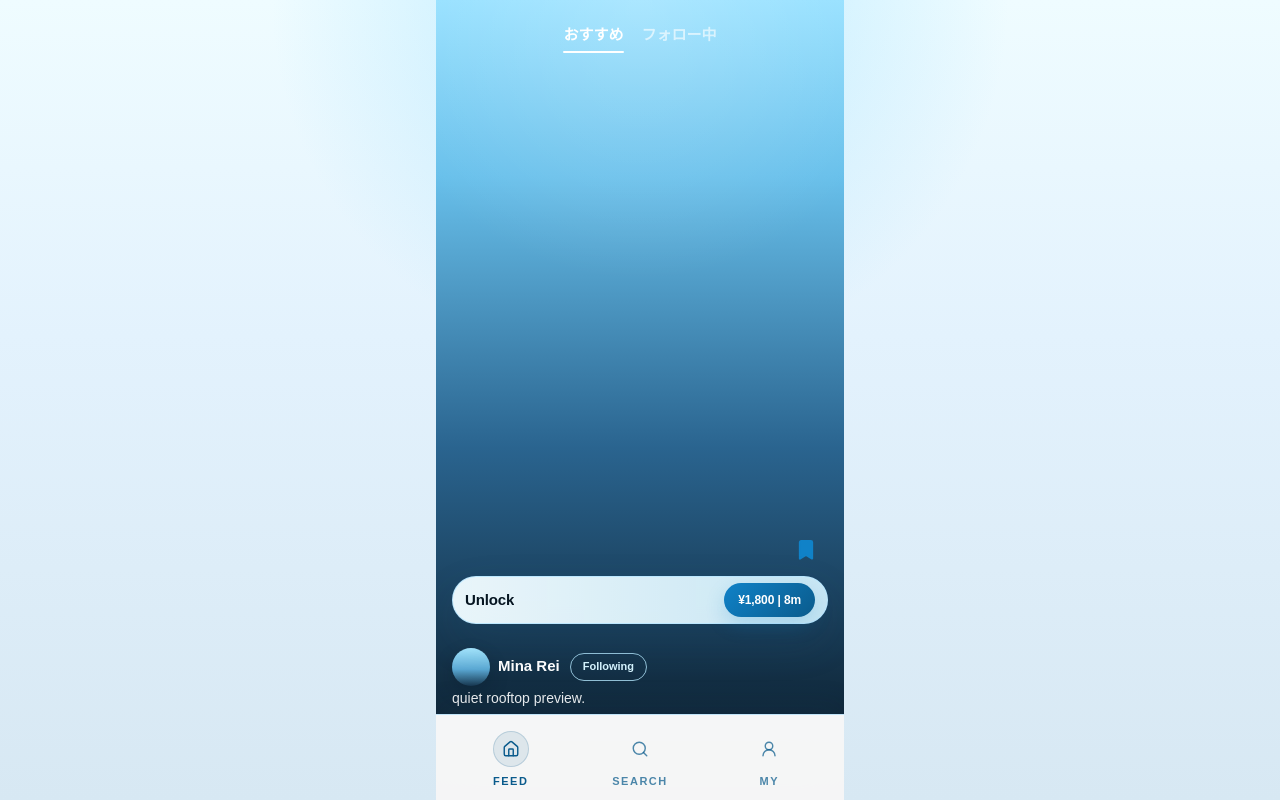
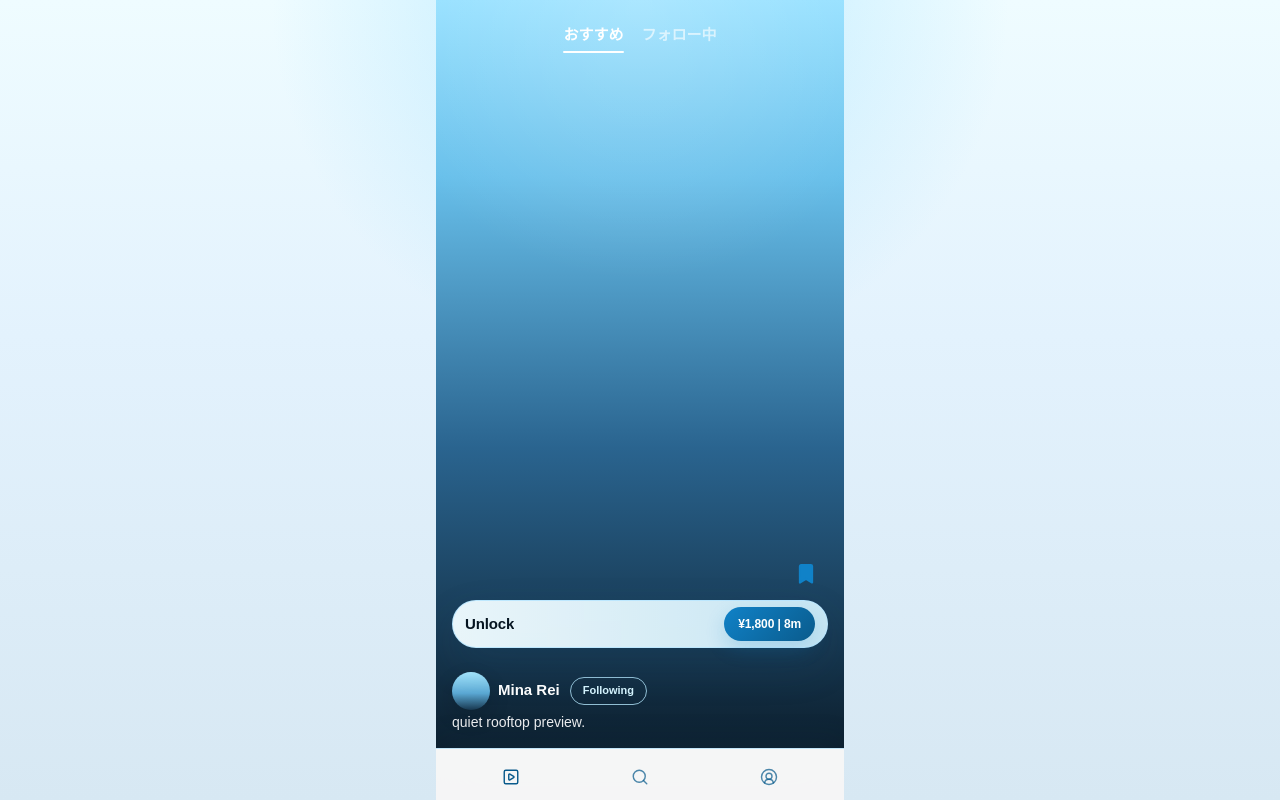
Before and after one commit to LinkLynx-AI/shorts-fans, a Next.js app in the folder frontend/: page / in a window 1280 px wide. Built offline with nearby package versions, Linux system fonts and the light colour scheme.

Commit message:
shorts下部UIとフットバーを調整

```diff
--- a/frontend/src/features/fan-navigation/model/fan-navigation.ts
+++ b/frontend/src/features/fan-navigation/model/fan-navigation.ts
@@ -1,19 +1,19 @@
-import { House, Search, UserRound } from "lucide-react";
+import { CircleUserRound, Search, SquarePlay } from "lucide-react";
 import type { LucideIcon } from "lucide-react";
 
 export type FanNavigationKey = "fan" | "feed" | "search";
 
 export type FanNavigationItem = {
+  ariaLabel: string;
   href: string;
   icon: LucideIcon;
   key: FanNavigationKey;
-  label: string;
 };
 
 const navigationItems = [
-  { href: "/", icon: House, key: "feed", label: "Feed" },
-  { href: "/search", icon: Search, key: "search", label: "Search" },
-  { href: "/fan", icon: UserRound, key: "fan", label: "My" },
+  { ariaLabel: "フィード", href: "/", icon: SquarePlay, key: "feed" },
+  { ariaLabel: "検索", href: "/search", icon: Search, key: "search" },
+  { ariaLabel: "マイ", href: "/fan", icon: CircleUserRound, key: "fan" },
 ] as const satisfies readonly FanNavigationItem[];
 
 /**
--- a/frontend/src/features/fan-navigation/ui/fan-bottom-navigation.tsx
+++ b/frontend/src/features/fan-navigation/ui/fan-bottom-navigation.tsx
@@ -24,26 +24,16 @@ export function FanBottomNavigation() {
         return (
           <Link
             key={item.key}
+            aria-label={item.ariaLabel}
             aria-current={isActive ? "page" : undefined}
             className={cn(
-              "grid min-h-[52px] justify-items-center gap-1.5 rounded-[18px] px-2 py-2 text-[11px] font-semibold uppercase tracking-[0.14em] transition",
-              isActive ? "text-accent-strong" : "text-accent-strong/72 hover:bg-white/72",
+              "grid min-h-10 place-items-center px-2 py-2 transition",
+              isActive ? "text-accent-strong" : "text-accent-strong/72 hover:text-accent-strong/84",
             )}
             href={item.href}
           >
-            <span className="grid justify-items-center gap-1.5">
-              <span
-                className={cn(
-                  "inline-flex size-9 items-center justify-center rounded-full border transition",
-                  isActive
-                    ? "border-accent-strong/18 bg-accent-strong/10"
-                    : "border-transparent bg-transparent",
-                )}
-              >
-                <item.icon className="size-[18px]" strokeWidth={1.9} />
-              </span>
-              <span>{item.label}</span>
-            </span>
+            <item.icon aria-hidden="true" className="size-[18px]" strokeWidth={1.9} />
+            <span className="sr-only">{item.ariaLabel}</span>
           </Link>
         );
       })}
--- a/frontend/src/widgets/immersive-short-surface/ui/immersive-short-surface.tsx
+++ b/frontend/src/widgets/immersive-short-surface/ui/immersive-short-surface.tsx
@@ -68,7 +68,7 @@ function PinRail({ pinned }: PinRailProps) {
   const label = pinned ? "Pinned short" : "Pin short";
 
   return (
-    <div className="absolute bottom-[228px] right-4 z-20 flex flex-col items-center gap-2.5">
+    <div className="absolute right-4 z-20 flex flex-col items-center gap-2.5" style={{ bottom: "204px" }}>
       <button
         aria-label={label}
         aria-pressed={pinned}
@@ -114,7 +114,7 @@ function FeedCreatorAvatar() {
 
 function CreatorBlock({ creator, followed, short }: CreatorBlockProps) {
   return (
-    <div className="absolute inset-x-0 bottom-0 z-10 px-4 pb-[92px]">
+    <div className="absolute inset-x-0 bottom-0 z-10 px-4" style={{ paddingBottom: "68px" }}>
       <div className="w-[min(88%,344px)] max-w-[344px]">
         <div className="flex w-fit max-w-full items-center gap-2.5">
           <Link
@@ -157,11 +157,13 @@ export function ImmersiveShortSurface(props: ImmersiveShortSurfaceProps) {
         <h1 className="sr-only">{mode === "feed" ? "Feed" : "Short detail"}</h1>
         <ShortSurfaceHeader {...props} />
         <PinRail pinned={pinned} />
-        <UnlockCta
-          className="absolute inset-x-4 bottom-[176px] z-20"
-          {...(mode === "feed" ? { href: `/shorts/${short.id}` } : {})}
-          short={short}
-        />
+        <div className="absolute inset-x-4 z-20" style={{ bottom: "152px" }}>
+          <UnlockCta
+            className="w-full"
+            {...(mode === "feed" ? { href: `/shorts/${short.id}` } : {})}
+            short={short}
+          />
+        </div>
         <CreatorBlock creator={creator} followed={followed} short={short} />
       </div>
     </section>
```
Also changed, not shown: 2 other files (tests, documents, lock files or other folders).
